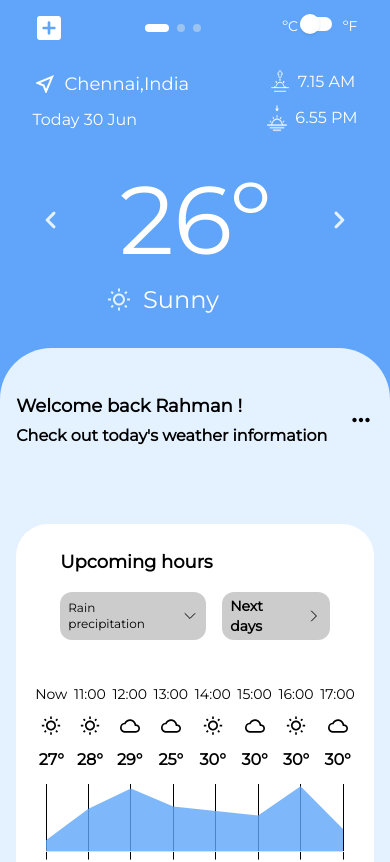
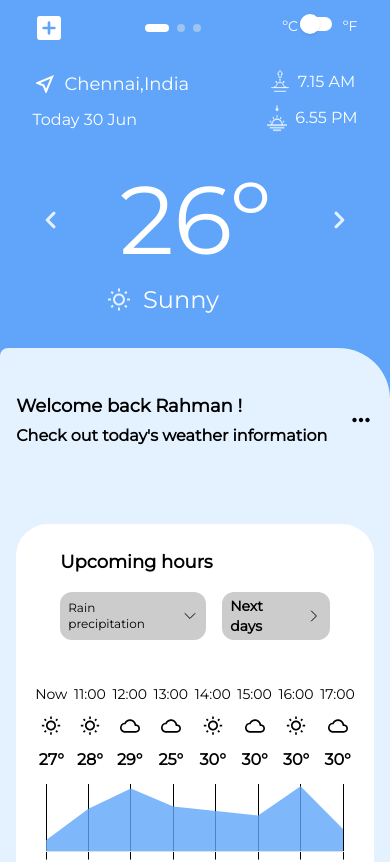
Before and after one commit to mdabdulrahman/weather-app, a React (Vite) app: page / in a window 390 px wide. Shown: the top 862 px of the page. Built offline with nearby package versions, Linux system fonts and the light colour scheme.

Commit message:
responsive check 3

```diff
--- a/src/Analytics.jsx
+++ b/src/Analytics.jsx
@@ -80,7 +80,7 @@ function Analytics() {
     )
   }
   return (
-    <div className="lg:w-3/4 w-full h-full lg:h-[65rem] rounded-l-[3.2rem] lg:rounded-r-[0rem] rounded-r-[3.2rem]  bg-[#E4F1FF]"
+    <div className="lg:w-3/4 w-full h-full lg:h-[65rem] rounded-l-lg lg:rounded-l-[3.2rem] lg:rounded-r-[0rem] rounded-r-[3.2rem]  bg-[#E4F1FF]"
     >
       {/* user info */}
 <div className='flex w-11/12 py-11 lg:py-0 my-8 mx-auto justify-between'>
```
